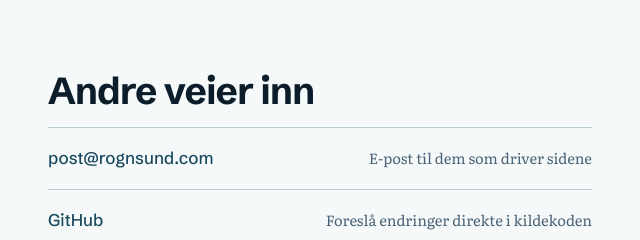
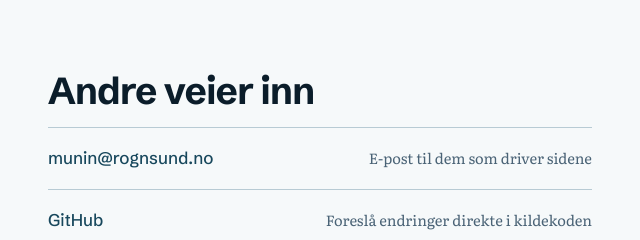
Before and after one commit to egkristi/rognsund_com, a website: page public/kontakt.html in a window 1280 px wide. Shown: the part 980-1220 px from the top of the page, 22-662 px from the left. Drawn offline with Linux system fonts and the light colour scheme.

Commit message:
Endre kontaktepost til munin@rognsund.no

```diff
--- a/public/kontakt.html
+++ b/public/kontakt.html
@@ -113,8 +113,8 @@
         <h2>Andre veier inn</h2>
         <ul class="lenkeliste">
           <li>
-            <a href="mailto:post@rognsund.com">
-              post@rognsund.com
+            <a href="mailto:munin@rognsund.no">
+              munin@rognsund.no
               <span class="hva">E-post til dem som driver sidene</span>
             </a>
           </li>
```
